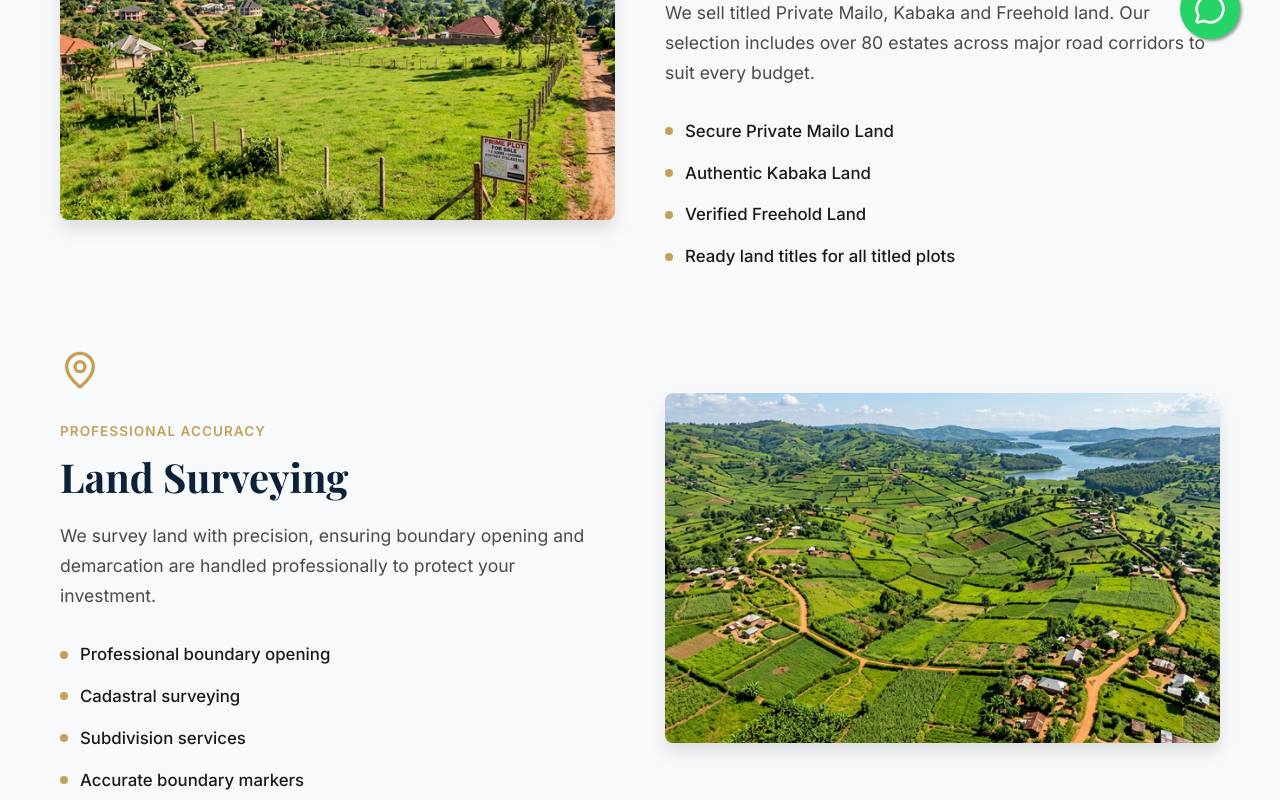
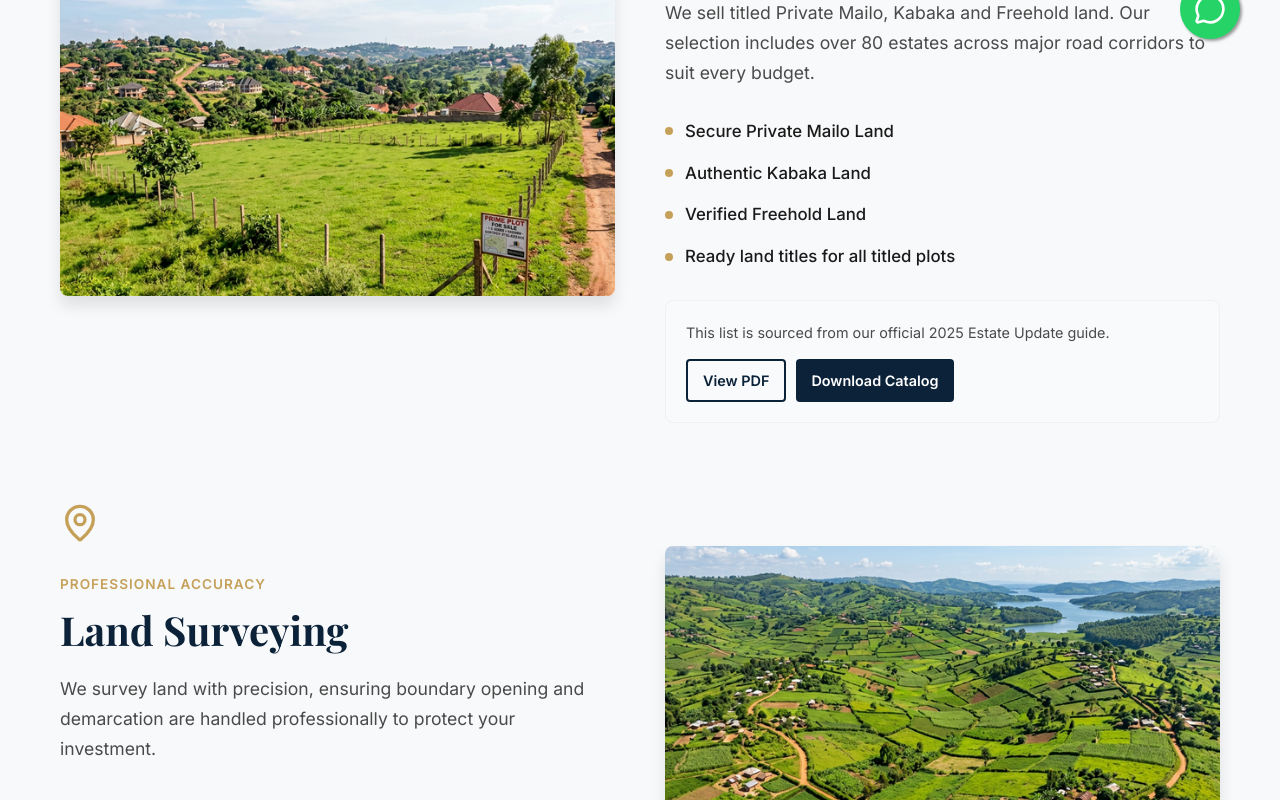
Before and after one commit to conanlevi0-oss/excellent-spirit-prop, a React (Vite) app: page /services in a window 1280 px wide. Shown: the part 721-1521 px from the top of the page. Built offline with nearby package versions, Linux system fonts and the light colour scheme.

Commit message:
Integrate PDF resource (exc.pdf) with View and Download options

```diff
--- a/src/pages/Home.jsx
+++ b/src/pages/Home.jsx
@@ -200,7 +200,7 @@ const Home = () => {
             <p>We pride ourselves on <strong>customer care</strong> and <strong>excellent service</strong>. Join our happy clients who have experienced a trusted, transparent and approved real estate process.</p>
             <div className="cta-buttons">
               <Link to="/contact" className="btn btn-accent">Contact Our Team</Link>
-              <a href="https://wa.me/256777367716" className="btn btn-outline" style={{color:'white', borderColor:'white'}}>Chat on WhatsApp</a>
+              <a href="/exc.pdf" download className="btn btn-outline" style={{color:'white', borderColor:'white'}}>Download 2025 Catalog</a>
             </div>
           </div>
           <div className="cta-testimonial">
--- a/src/pages/Properties.jsx
+++ b/src/pages/Properties.jsx
@@ -96,6 +96,15 @@ const Properties = () => {
             <span style={{ color: 'var(--accent-gold)', fontWeight: '600', fontSize: '0.9rem', textTransform: 'uppercase', letterSpacing: '2px' }}>New Estate Update 2025J</span>
             <h2 className="section-title">Comprehensive Price List</h2>
             <p className="section-subtitle">Examine our wide selection of estates grouped by major road access.</p>
+
+            <div style={{ display: 'flex', justifyContent: 'center', gap: '15px', marginTop: '20px' }}>
+              <a href="/exc.pdf" target="_blank" rel="noopener noreferrer" className="btn btn-outline" style={{ display: 'flex', alignItems: 'center', gap: '8px', padding: '10px 20px' }}>
+                <ChevronDown size={18} style={{ transform: 'rotate(-90deg)' }} /> View Full PDF
+              </a>
+              <a href="/exc.pdf" download="Excellent_Spirit_Estate_Update_2025.pdf" className="btn btn-primary" style={{ display: 'flex', alignItems: 'center', gap: '8px', padding: '10px 20px' }}>
+                <ChevronDown size={18} /> Download Catalog
+              </a>
+            </div>
           </div>
 
           <div className="estate-accordion">
--- a/src/pages/Services.jsx
+++ b/src/pages/Services.jsx
@@ -98,6 +98,16 @@ const Services = () => {
                       </li>
                     ))}
                   </ul>
+
+                  {service.id === "land-sales" && (
+                    <div style={{ marginTop: '30px', padding: '20px', background: '#f8fafc', borderRadius: '8px', border: '1px solid #edf2f7', display: 'flex', flexDirection: 'column', gap: '15px' }}>
+                      <p style={{ fontSize: '0.9rem', color: 'var(--text-light)', margin: 0 }}>This list is sourced from our official 2025 Estate Update guide.</p>
+                      <div style={{ display: 'flex', gap: '10px' }}>
+                        <a href="/exc.pdf" target="_blank" rel="noopener noreferrer" className="btn btn-outline" style={{ padding: '8px 15px', fontSize: '0.9rem' }}>View PDF</a>
+                        <a href="/exc.pdf" download="Excellent_Spirit_Land_Catalog_2025.pdf" className="btn btn-primary" style={{ padding: '8px 15px', fontSize: '0.9rem' }}>Download Catalog</a>
+                      </div>
+                    </div>
+                  )}
                 </div>
               </div>
             ))}
```
Also changed, not shown: 2 other files (tests, documents, lock files or other folders).
